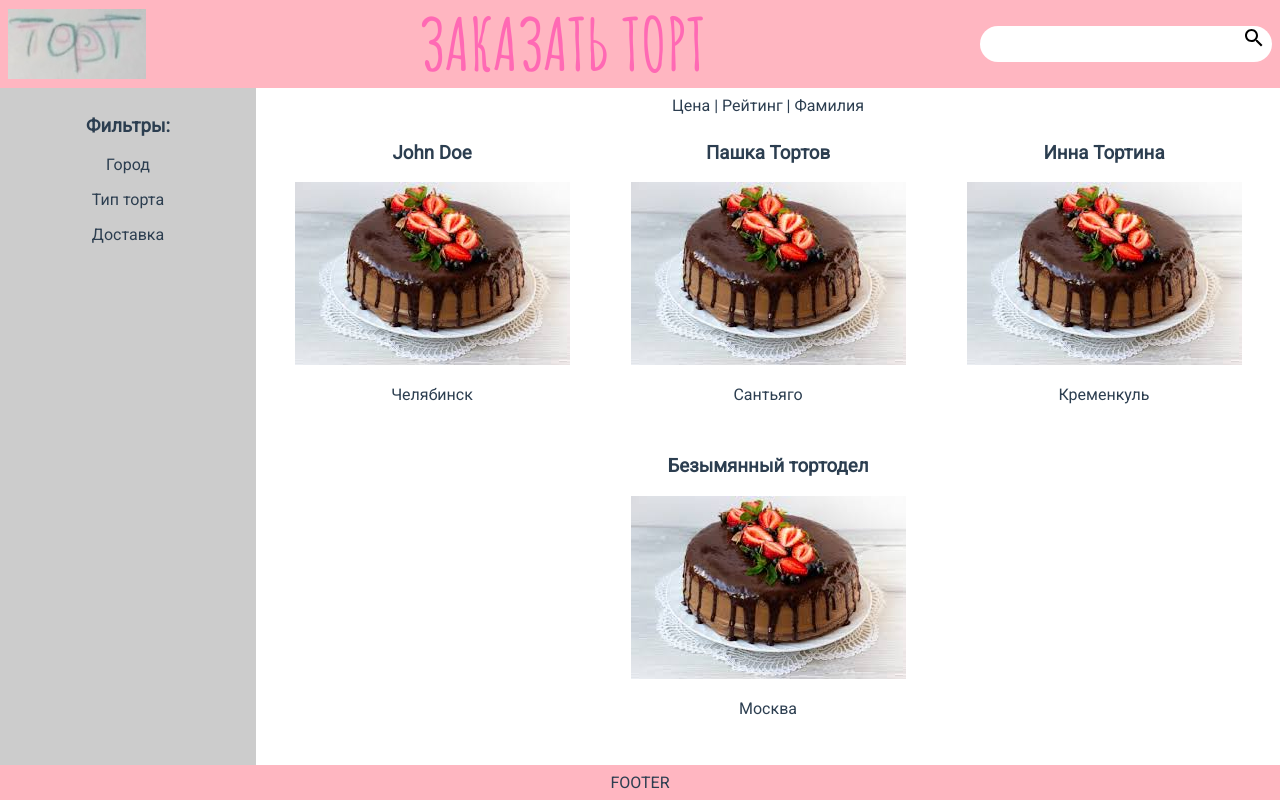
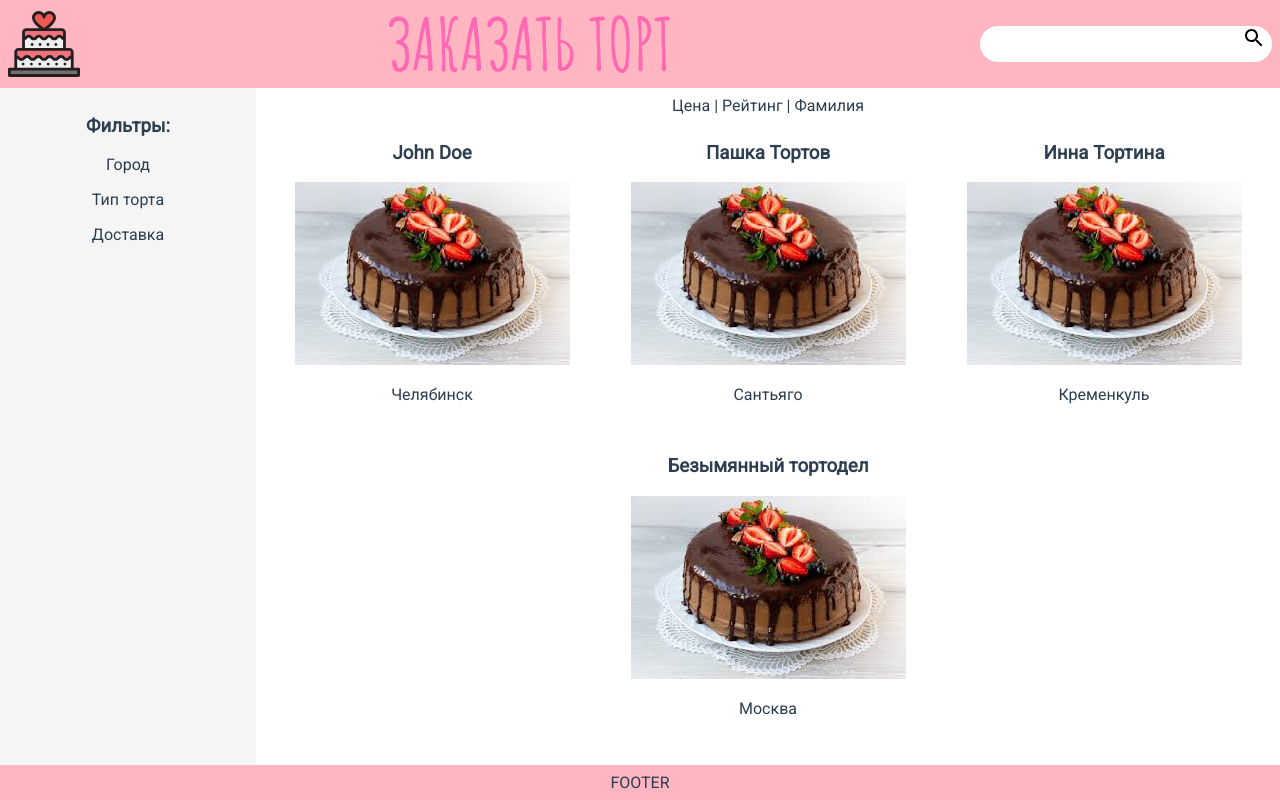
Before and after one commit to Something-Digital/tortix, a Vue app in the folder frontend/: page / in a window 1280 px wide. Built offline with nearby package versions, Linux system fonts and the light colour scheme.

Commit message:
new logo added

```diff
--- a/frontend/src/components/Filters.vue
+++ b/frontend/src/components/Filters.vue
@@ -18,6 +18,6 @@ export default {
   padding: var(--common-padding);
 
   min-width: 240px;
-  background: #ccc;
+  background: var(--gray-background);
 }
 </style>
--- a/frontend/src/components/Header.vue
+++ b/frontend/src/components/Header.vue
@@ -2,7 +2,7 @@
   <header class="header">
     <img
       class="logo"
-      src="img/logo.jpg"
+      src="img/logo.svg"
       alt=""
     >
     <h1 class="title">
@@ -39,6 +39,10 @@ export default {
   background: var(--main-background-color);
 }
 
+.logo {
+  height: 72px;
+}
+
 .title {
   font-family: 'Amatic SC', cursive;
   font-size: 72px;
--- a/frontend/src/components/Search.vue
+++ b/frontend/src/components/Search.vue
@@ -54,7 +54,7 @@ export default {
   transition: .1s;
 }
 .search-submit:hover {
-  background: whitesmoke;
+  background: var(--gray-background);
 }
 .search-submit > img {
   width: var(--main-icon-size);
--- a/frontend/src/vars.css
+++ b/frontend/src/vars.css
@@ -11,6 +11,7 @@
   --main-title-color: hotpink;
   --main-text-color: #2c3e50;
   --main-background-color: lightpink;
+  --gray-background: whitesmoke;
 
   /* sizes */
   --main-icon-size: 24px;
```
Also changed, not shown: frontend/public/img/logo.jpg (deleted), frontend/public/img/logo.svg (added).
